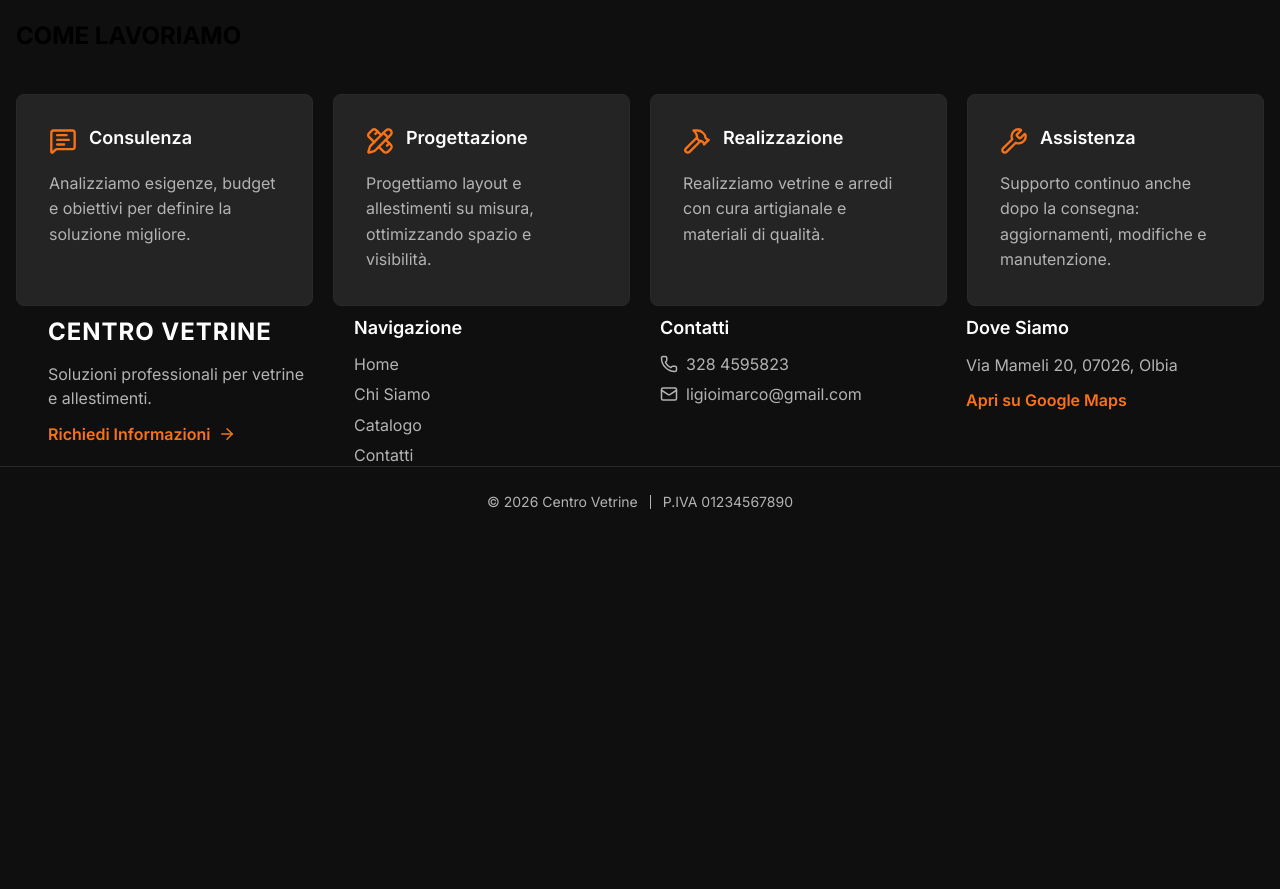
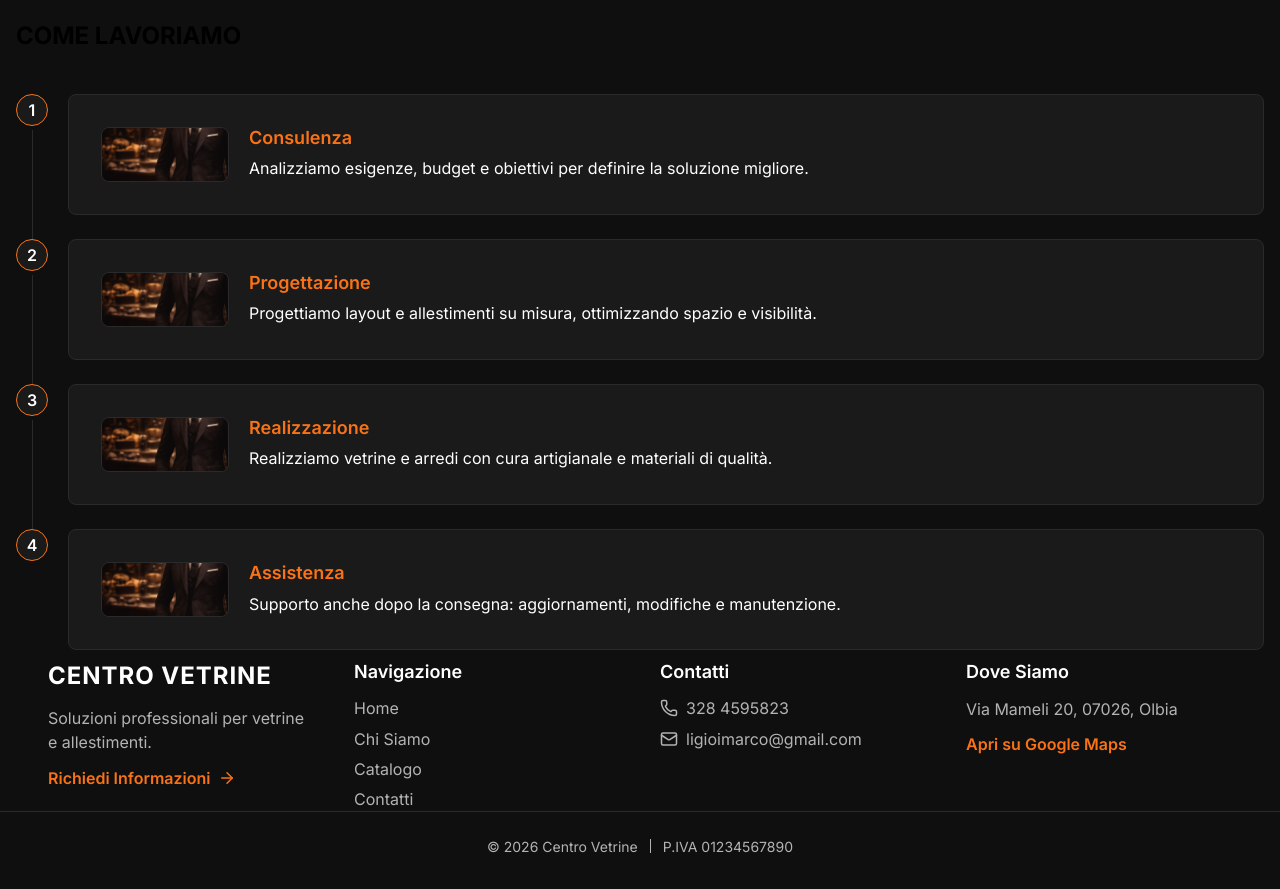
Before and after one commit to GiuseppeLiGioi/centro-vetrine, a Next.js app: page /chi-siamo in a window 1280 px wide. Shown: the part 953-1842 px from the top of the page. Before the commit the page ends 1497 px from the top, so only its background shows below. Built offline with nearby package versions, Linux system fonts and the light colour scheme.

Commit message:
added. HowWeWork section on AboutUs page

```diff
--- a/src/app/(site)/chi-siamo/page.tsx
+++ b/src/app/(site)/chi-siamo/page.tsx
@@ -3,7 +3,7 @@ import styles from "./page.module.css";
 import Container from "@/components/ui/Container/Container";
 import InfoCard from "@/components/ui/InfoCard/InfoCard";
 import { HISTORY_ITEMS } from "@/data/about/historyItems";
-import { HOW_WE_WORK_ITEMS } from "@/data/about/howWeWork";
+import HowWeWorkTimeline from "@/components/ui/HowWeWorkTimeline/HowWeWorkTimeline";
 import { IconCardItem } from "@/types/types";
 export default function ChiSiamo() {
   return (
@@ -56,19 +56,7 @@ export default function ChiSiamo() {
 
       <section className={styles.howWork}>
         <h2 className={styles.sectionTitle}>COME LAVORIAMO</h2>
-
-        <div className={styles.cards}>
-          {HOW_WE_WORK_ITEMS.map((item: IconCardItem) => (
-            <div key={item.id} className={styles.card}>
-              <InfoCard
-                title={item.title}
-                text={item.text}
-                icon={item.icon}
-                variant="history"
-              />
-            </div>
-          ))}
-        </div>
+        <HowWeWorkTimeline />
       </section>
     </Container>
   );
--- /dev/null
+++ b/src/components/ui/HowWeWorkTimeline/HowWeWorkTimeline.module.css
@@ -0,0 +1,172 @@
+.wrapper {
+  margin-top: var(--space-6);
+}
+
+.timelineList {
+  --step-gap: var(--space-5);
+  --dot-size: 28px;
+  --line-width: 1px;
+
+  list-style: none;
+  margin: 0;
+  padding: 0;
+
+  display: flex;
+  flex-direction: column;
+  gap: var(--step-gap);
+}
+
+.timelineStep {
+  position: relative;
+  display: flex;
+  align-items: stretch;
+  gap: var(--space-4);
+}
+
+.timelineStep::before {
+  content: "";
+  position: absolute;
+  left: calc(var(--dot-size) / 2);
+  top: calc(var(--dot-size) + var(--space-1));
+  bottom: calc(-1 * var(--step-gap));
+  width: var(--line-width);
+  background: var(--color-border);
+}
+
+.timelineStep:last-child::before {
+  content: none;
+}
+
+.stepNumber {
+  flex: 0 0 auto;
+  width: var(--dot-size);
+  height: var(--dot-size);
+  border-radius: 999px;
+
+  display: flex;
+  align-items: center;
+  justify-content: center;
+
+  background: var(--color-surface);
+  border: 1px solid var(--color-primary);
+  color: var(--color-text);
+
+  font-size: var(--text-sm);
+  font-weight: var(--font-semibold);
+  line-height: 1;
+
+  position: relative;
+  z-index: 1;
+}
+.stepCard {
+  flex: 1 1 auto;
+  display: flex;
+  align-items: stretch;
+  gap: var(--space-4);
+
+  background: var(--color-surface);
+  border: 1px solid var(--color-border);
+  border-radius: var(--radius-md);
+
+  padding: var(--space-5);
+}
+
+.stepCardLeft {
+  flex: 0 0 92px;
+  position: relative;
+
+  border-radius: var(--radius-sm);
+  overflow: hidden;
+  border: 1px solid var(--color-border);
+}
+
+.stepCardLeft :global(img) {
+  object-fit: cover;
+}
+
+.stepCardRight {
+  display: flex;
+  flex-direction: column;
+  gap: var(--space-2);
+  min-width: 0;
+}
+
+.titleCard {
+  margin: 0;
+  font-size: var(--text-md);
+  font-weight: var(--font-semibold);
+  line-height: 1.2;
+  color: var(--color-primary);
+}
+
+.textCard {
+  margin: 0;
+  font-size: var(--text-sm);
+  line-height: 1.6;
+  color: var(--color-text);
+}
+
+@media (max-width: 380px) {
+  .stepCard {
+    flex-direction: column;
+    align-items: stretch;
+  }
+
+  .stepCardLeft {
+    flex: 0 0 auto;
+    width: 100%;
+    height: 140px;
+    border-radius: var(--radius-md);
+  }
+}
+
+@media (min-width: 768px) {
+  .wrapper {
+    margin-top: var(--space-7);
+  }
+
+  .timelineList {
+    --step-gap: var(--space-6);
+    --dot-size: 32px;
+  }
+
+  .timelineStep {
+    gap: var(--space-5);
+  }
+
+  .stepNumber {
+    font-size: var(--text-md);
+  }
+
+  .stepCard {
+    padding: var(--space-6);
+    gap: var(--space-5);
+  }
+
+  .stepCardLeft {
+    flex-basis: 112px;
+    border-radius: var(--radius-md);
+  }
+
+  .titleCard {
+    font-size: var(--text-lg);
+  }
+
+  .textCard {
+    font-size: var(--text-md);
+  }
+}
+
+@media (min-width: 1024px) {
+  .wrapper {
+    margin-top: var(--space-8);
+  }
+
+  .stepCard {
+    padding: var(--space-7);
+  }
+
+  .stepCardLeft {
+    flex-basis: 128px;
+  }
+}
--- /dev/null
+++ b/src/components/ui/HowWeWorkTimeline/HowWeWorkTimeline.tsx
@@ -0,0 +1,29 @@
+import { HOW_WE_WORK_ITEMS } from "@/data/about/howWeWork";
+import styles from "./HowWeWorkTimeline.module.css";
+import Image from "next/image";
+export default function HowWeWorkTimeline() {
+  return (
+    <div className={styles.wrapper}>
+      <ul className={styles.timelineList}>
+        {HOW_WE_WORK_ITEMS.map((item) => {
+          return (
+            <li className={styles.timelineStep} key={item.id}>
+              <div className={styles.stepNumber} aria-hidden="true">
+                {item.step}
+              </div>
+              <div className={styles.stepCard}>
+                <div className={styles.stepCardLeft}>
+                  <Image src={item.image.src} alt={item.image.alt} fill />
+                </div>
+                <div className={styles.stepCardRight}>
+                  <h3 className={styles.titleCard}>{item.title}</h3>
+                  <p className={styles.textCard}>{item.text}</p>
+                </div>
+              </div>
+            </li>
+          );
+        })}
+      </ul>
+    </div>
+  );
+}
--- a/src/data/about/howWeWork.ts
+++ b/src/data/about/howWeWork.ts
@@ -1,28 +1,43 @@
-import { MessageSquareText, PencilRuler, Hammer, Wrench } from "lucide-react";
-import { IconCardItem } from "@/types/types";
-export const HOW_WE_WORK_ITEMS: IconCardItem[] = [
+import { HowWeWorkItem } from "@/types/types";
+export const HOW_WE_WORK_ITEMS: HowWeWorkItem[] = [
   {
     id: "consulenza",
+    step: 1,
     title: "Consulenza",
     text: "Analizziamo esigenze, budget e obiettivi per definire la soluzione migliore.",
-    icon: MessageSquareText,
+    image: {
+      src: "/manichino.png",
+      alt: "Consulenza e analisi delle esigenze del negozio",
+    },
   },
   {
     id: "progettazione",
+    step: 2,
     title: "Progettazione",
     text: "Progettiamo layout e allestimenti su misura, ottimizzando spazio e visibilità.",
-    icon: PencilRuler,
+    image: {
+      src: "/manichino.png",
+      alt: "Progettazione di layout e allestimenti su misura",
+    },
   },
   {
     id: "realizzazione",
+    step: 3,
     title: "Realizzazione",
     text: "Realizziamo vetrine e arredi con cura artigianale e materiali di qualità.",
-    icon: Hammer,
+    image: {
+      src: "/manichino.png",
+      alt: "Realizzazione artigianale di arredi e vetrine",
+    },
   },
   {
     id: "assistenza",
+    step: 4,
     title: "Assistenza",
-    text: "Supporto continuo anche dopo la consegna: aggiornamenti, modifiche e manutenzione.",
-    icon: Wrench,
+    text: "Supporto anche dopo la consegna: aggiornamenti, modifiche e manutenzione.",
+    image: {
+      src: "/manichino.png",
+      alt: "Assistenza e supporto post consegna",
+    },
   },
 ];
```
Also changed, not shown: src/types/types.ts (+11 -0 lines).
